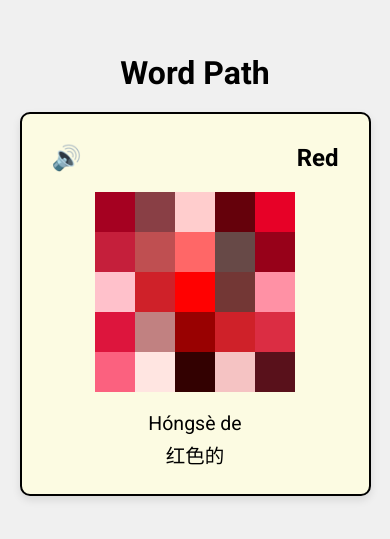
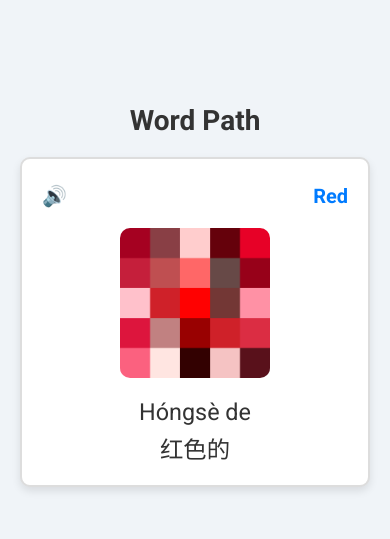
Before and after one commit to thanksfortheride136/mandarin-test-DELETE-LLATER, a plain HTML site: page index.html in a window 390 px wide. Shown: the part 137-676 px from the top of the page. Drawn offline with Linux system fonts and the light colour scheme.

Commit message:
mobile sizing

```diff
--- a/styles.css
+++ b/styles.css
@@ -13,27 +13,30 @@ body {
     height: 100vh;
     flex-direction: column;
     font-family: 'Roboto', sans-serif;
-    background-color: #f0f0f0;
+    background-color: #f0f4f8;
+    margin: 10px; /* Added margin for better spacing on mobile */
 }
 
 #title {
     font-size: 32px;
     margin-bottom: 20px;
     font-weight: 700;
+    color: #333;
+    text-align: center;
 }
 
 .card-body-container {
-    border: 2px solid #000;
+    border: 2px solid #ddd;
     border-radius: 10px;
     padding: 20px;
     text-align: center;
-    width: 90%;
+    width: 100%;
     max-width: 400px;
     height: auto;
     box-shadow: 0 4px 8px rgba(0, 0, 0, 0.1);
     margin-bottom: 20px;
     position: relative;
-    background-color: #FCFBE2;
+    background-color: #ffffff;
 }
 
 .top-row-container {
@@ -52,11 +55,13 @@ body {
     background: none;
     font-size: 24px;
     cursor: pointer;
+    color: #007bff;
 }
 
 .english {
     font-size: 24px;
     font-weight: 700;
+    color: #007bff;
 }
 
 .image {
@@ -66,27 +71,60 @@ body {
     max-height: 200px;
     display: block;
     margin: 20px auto;
+    border-radius: 10px;
 }
 
 .pinyin, .character {
     font-size: 5vw;
     margin: 5px 0;
     font-weight: 400;
+    color: #333;
 }
 
-@media (min-width: 600px) {
+@media (max-width: 600px) {
+    body {
+        margin: 20px;
+    }
+
+    #title {
+        font-size: 28px;
+    }
+
+    .card-body-container {
+        padding: 15px;
+    }
+
+    .top-row-container {
+        padding: 0 5px;
+    }
+
+    .audio-button, .english {
+        font-size: 20px;
+    }
+
+    .image {
+        max-width: 150px;
+        max-height: 150px;
+    }
+
+    .pinyin, .character {
+        font-size: 6vw;
+    }
+}
+
+@media (min-width: 601px) and (max-width: 900px) {
     .pinyin, .character {
         font-size: 4vw;
     }
 }
 
-@media (min-width: 900px) {
+@media (min-width: 901px) and (max-width: 1200px) {
     .pinyin, .character {
         font-size: 3vw;
     }
 }
 
-@media (min-width: 1200px) {
+@media (min-width: 1201px) {
     .pinyin, .character {
         font-size: 2vw;
     }
```
